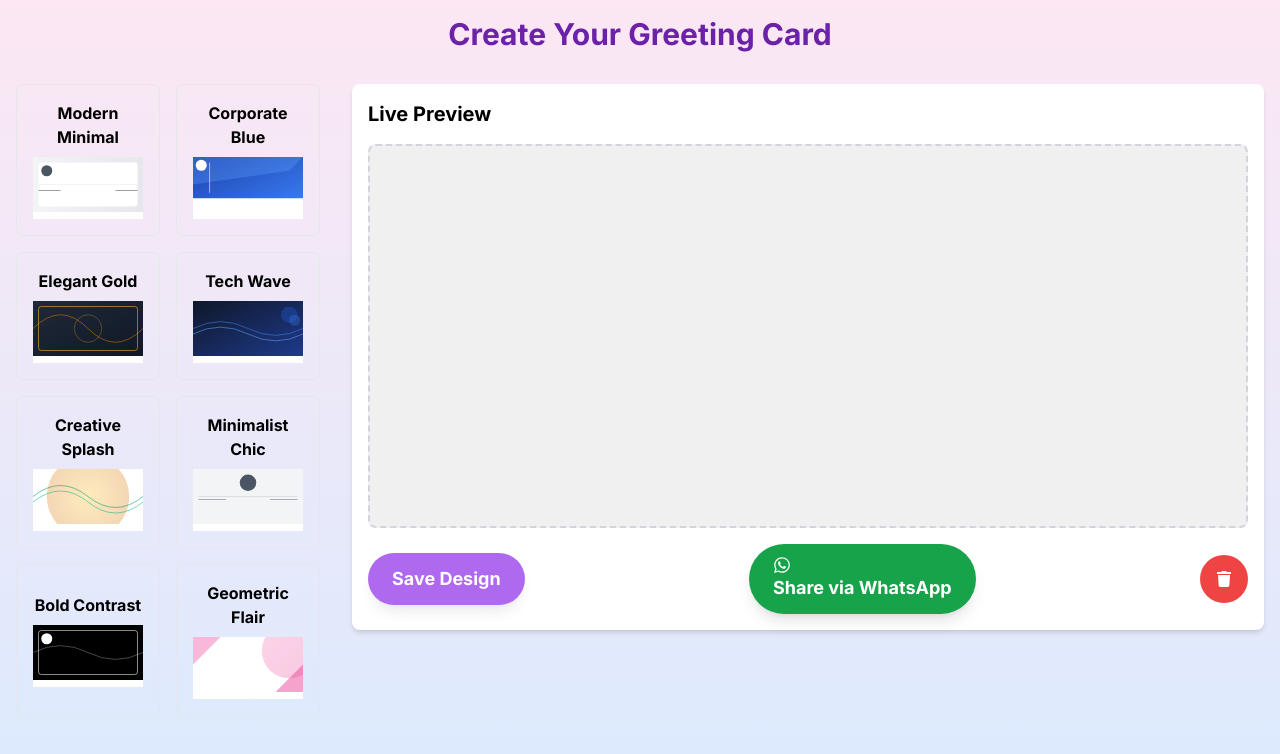
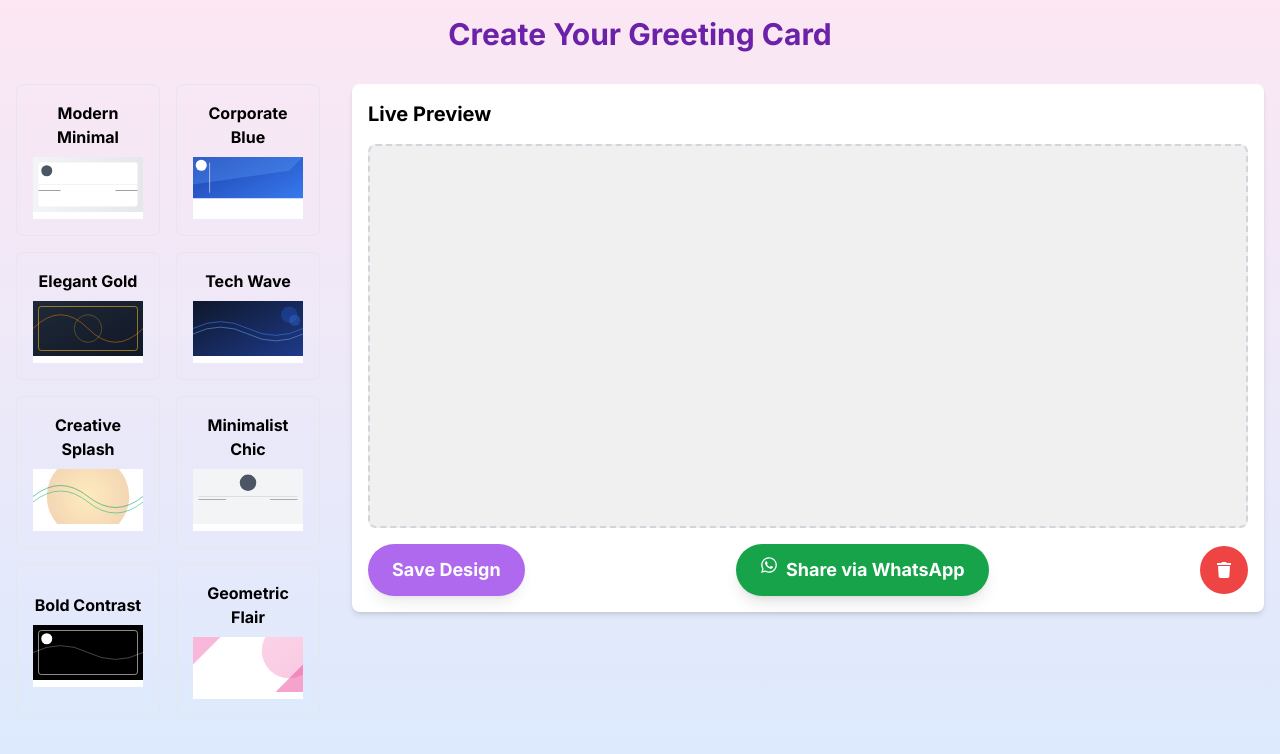
Before and after one commit to Maayan99/greeterer, a Next.js app: page /create in a window 1280 px wide. Shown: the top 754 px of the page. Built offline with nearby package versions, Linux system fonts and the light colour scheme.

Commit message:
now flex as well

```diff
--- a/src/components/LivePreview.tsx
+++ b/src/components/LivePreview.tsx
@@ -163,7 +163,7 @@ const LivePreview: React.FC<LivePreviewProps> = ({ elements, setElements, select
         </button>
         <button
           onClick={shareViaWhatsApp}
-          className="px-6 py-3 bg-green-600 text-white rounded-full font-bold text-lg shadow-lg hover:shadow-xl transform hover:scale-105 transition duration-300 ease-in-out"
+          className="flex px-6 py-3 bg-green-600 text-white rounded-full font-bold text-lg shadow-lg hover:shadow-xl transform hover:scale-105 transition duration-300 ease-in-out"
         >
           <FaWhatsapp className="mr-2" /> Share via WhatsApp
         </button>
```
